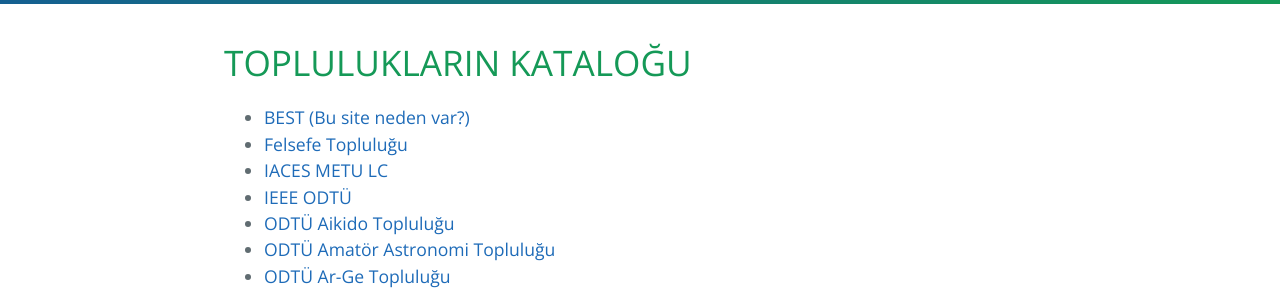
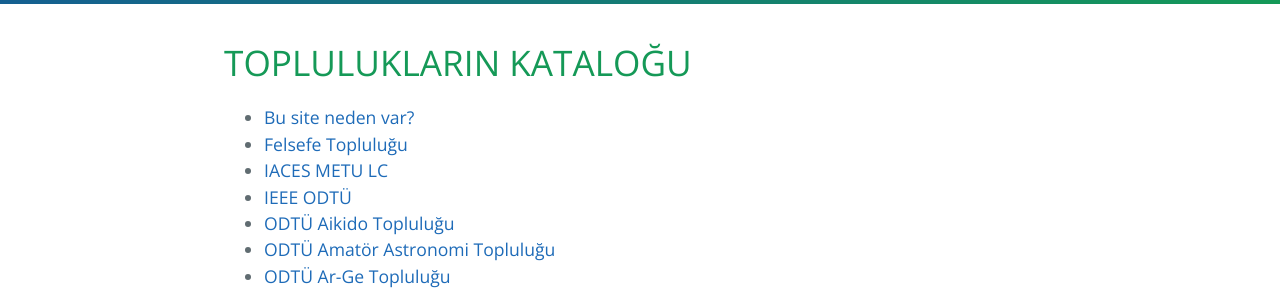
Before and after one commit to metuhome/METU-Topluluk-Katalog, a Jekyll site: the page faq.html, which Jekyll copies as it is, in a window 1280 px wide. Shown: the part 313-604 px from the top of the page. Built offline with Jekyll 4.4.1, drawn with Linux system fonts in a browser that asks for light colours; part of the change alters nothing that is shown.

Commit message:
faq insertion

```diff
--- a/faq.html
+++ b/faq.html
@@ -22,15 +22,15 @@
     <meta charset="UTF-8">
 
 <!-- Begin Jekyll SEO tag v2.6.1 -->
-<title>TOPLULUKLARIN KATALOĞU | ODTÜ Topluluk Kataloğu</title>
+<title>Sıkça Sorulan Sorular</title>
 <meta name="generator" content="Jekyll v3.9.0" />
 <meta property="og:title" content="ALPEREN KELEŞ" />
 <meta property="og:locale" content="en_US" />
 <meta name="description" content="ALPEREN KELEŞ" />
 <meta property="og:description" content="ALPEREN KELEŞ" />
-<link rel="canonical" href="https://metuhome.github.io/METU-Topluluk-Katalog/" />
-<meta property="og:url" content="https://metuhome.github.io/METU-Topluluk-Katalog/" />
-<meta property="og:site_name" content="ODTÜ Topluluk Kataloğu" />
+<link rel="canonical" href="https://metuhome.github.io/METU-Topluluk-Katalog/faq.html" />
+<meta property="og:url" content="https://metuhome.github.io/METU-Topluluk-Katalog/fag.html" />
+<meta property="og:site_name" content="Sıkça Sorulan Sorular" />
 <script type="application/ld+json">
 {"@type":"WebSite","headline":"TOPLULUKLARIN KATALOĞU","url":"https://metuhome.github.io/METU-Topluluk-Katalog/","description":"ODTÜ’lülerin Topluluklara Erişim Merkezi","name":"ODTÜ Topluluk Kataloğu","@context":"https://schema.org"}</script>
 <!-- End Jekyll SEO tag -->
@@ -56,7 +56,7 @@
     <main id="content" class="main-content" role="main">
       <h1 id="topluluklarin-kataloğu">TOPLULUKLARIN KATALOĞU</h1>
 <ul>
-  <li><a href="faq/neden_var.md">BEST (Bu site neden var?)</a></li>
+  <li><a href="faq/neden_var.md">Bu site neden var?</a></li>
   <li><a href="/METU-Topluluk-Katalog/topluluklar/felsefe.html">Felsefe Topluluğu</a></li>
   <li><a href="/METU-Topluluk-Katalog/topluluklar/IACES.html">IACES METU LC</a></li>
   <li><a href="/METU-Topluluk-Katalog/topluluklar/IEEE.html">IEEE ODTÜ</a></li>
```
